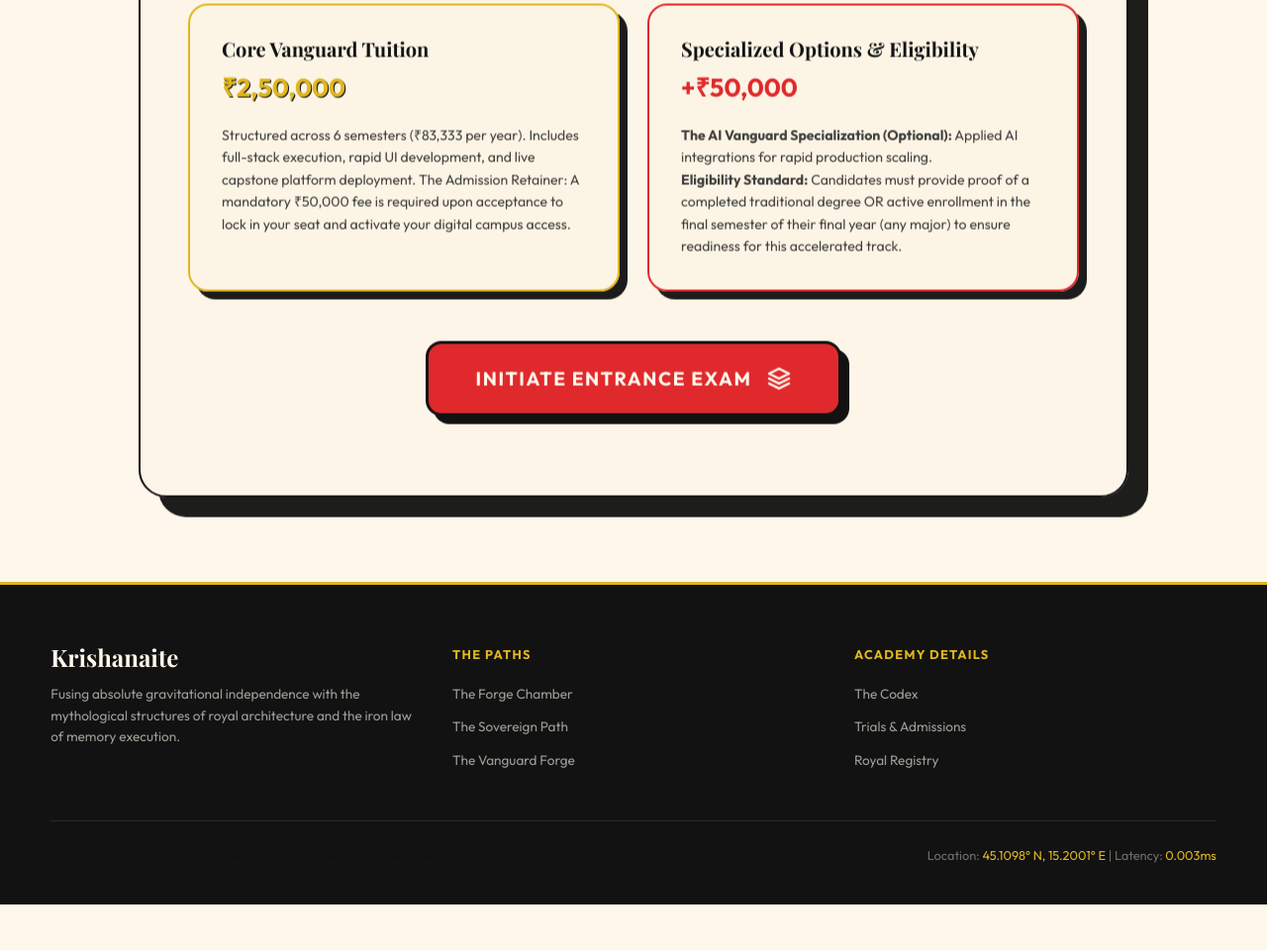
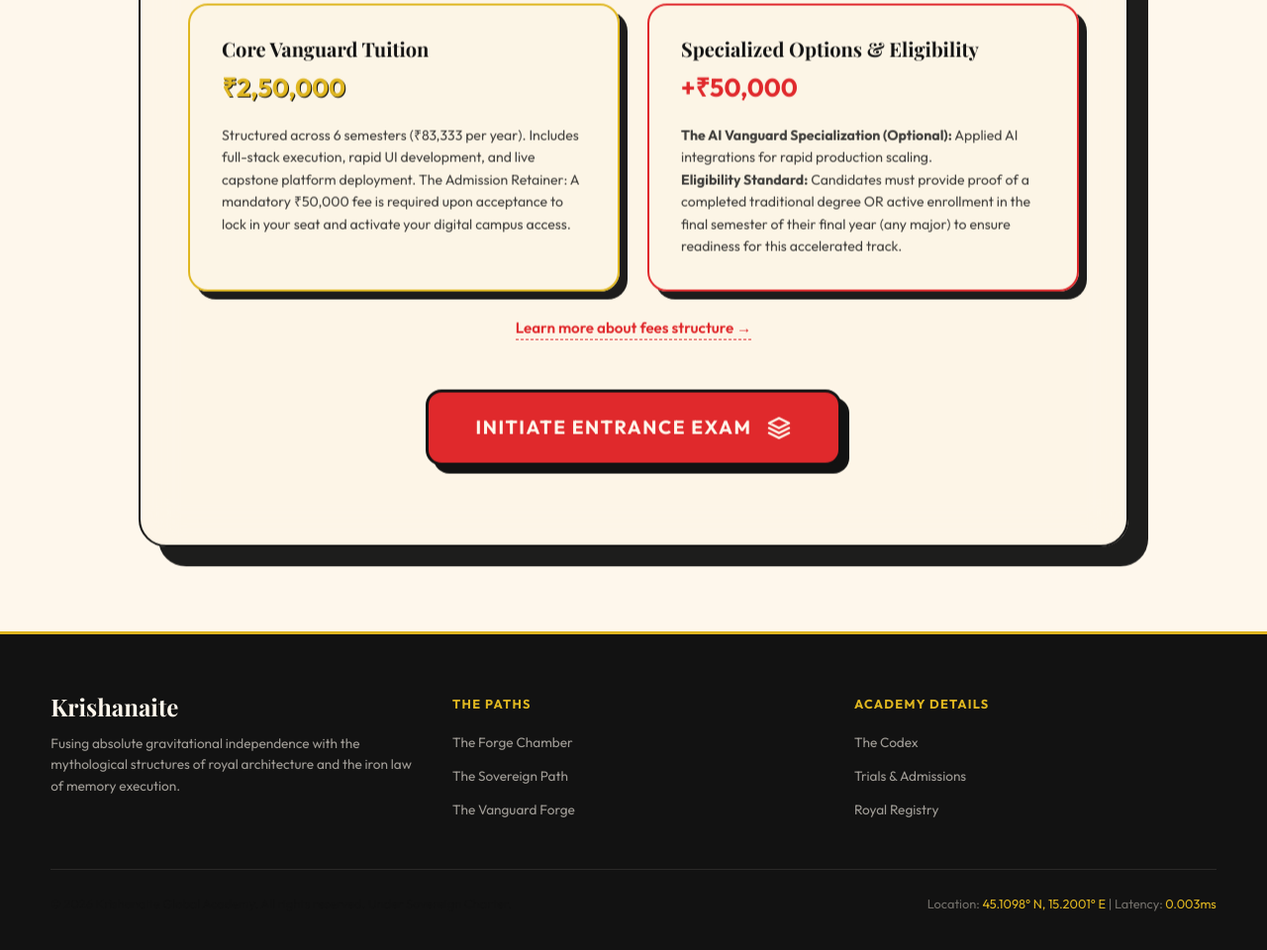
Before and after one commit to HoneyGpt/Krishanaite-Global-Academy, a plain HTML site: page vanguard-launchpad.html in a window 1280 px wide. Shown: the part 2267-3227 px from the top of the page at 99% size. Before the commit the page ends 3181 px from the top, so only its background shows below. Drawn offline with nearby package versions, Linux system fonts and the light colour scheme; a web font is replaced by a local one.

Commit message:
feat: add fees structure link to vanguard-launchpad.html standalone page

```diff
--- a/vanguard-launchpad.html
+++ b/vanguard-launchpad.html
@@ -235,6 +235,13 @@
             </div>
           </div>
 
+          <!-- Small fees structure details link -->
+          <div style="text-align: center; margin-top: -24px; margin-bottom: 40px;">
+            <a href="fees-structure.html" style="color: var(--red); font-weight: 600; text-decoration: none; font-size: 0.95rem; border-bottom: 1.5px dashed var(--red); padding-bottom: 2px; transition: var(--transition-fast);" onmouseover="this.style.color='var(--gold)'; this.style.borderBottomColor='var(--gold)';" onmouseout="this.style.color='var(--red)'; this.style.borderBottomColor='var(--red)';">
+              Learn more about fees structure &rarr;
+            </a>
+          </div>
+
           <!-- Entrance Exam CTA Button -->
           <div class="modal-cta-box">
             <a href="#" class="entrance-exam-btn" id="initiate-exam-btn">
```
